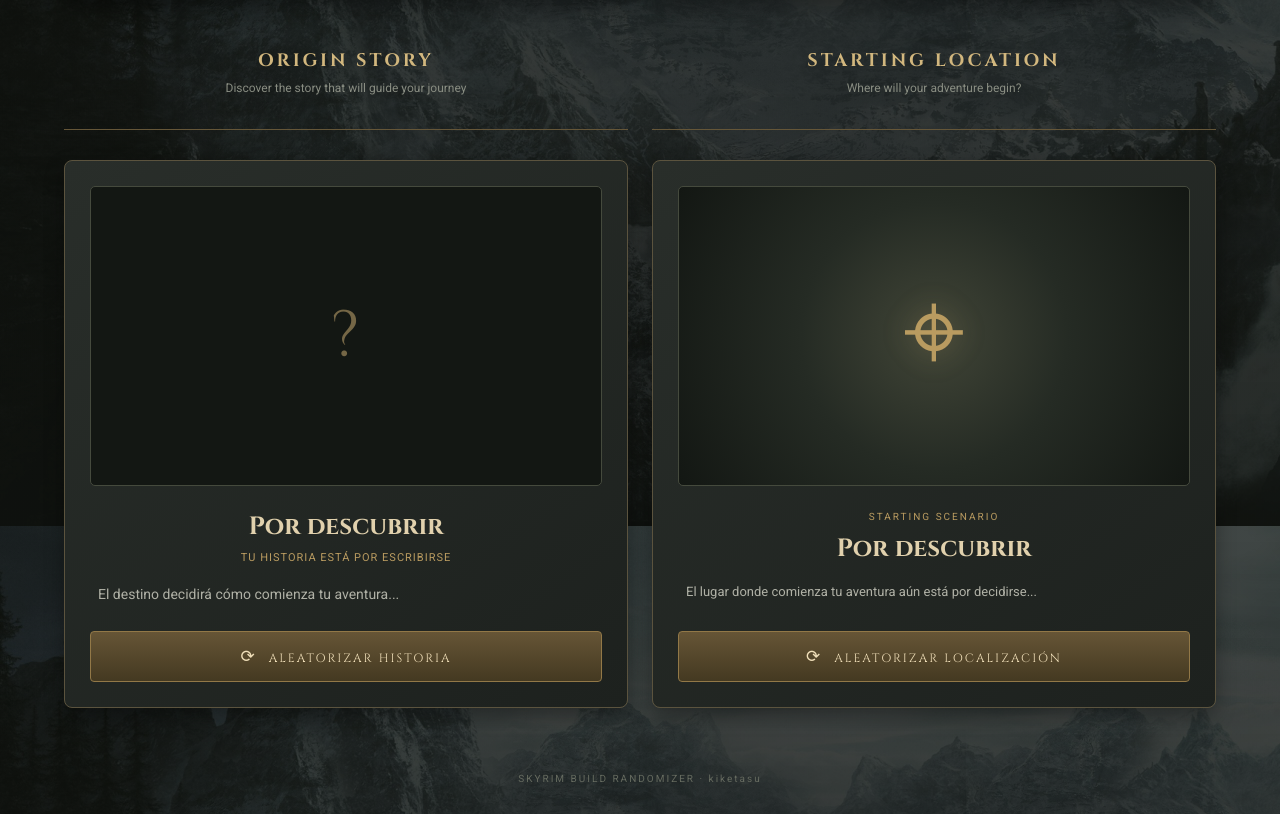
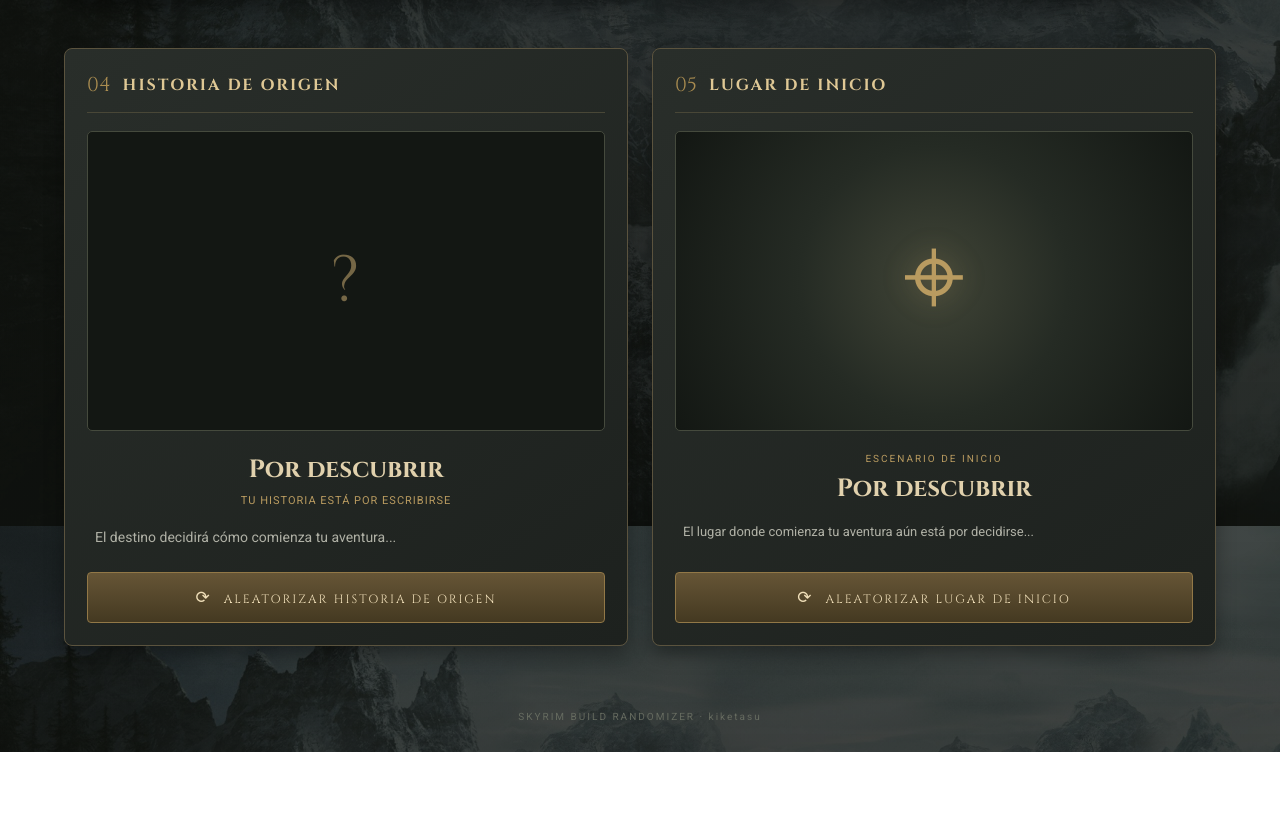
Before and after one commit to kiketasu/Skyrim-Randomizer, a plain HTML site: page index.html in a window 1280 px wide. Shown: the part 1074-1888 px from the top of the page. After the commit the page ends 1826 px from the top, so only its background shows below. Drawn offline with Linux system fonts and the light colour scheme.

Commit message:
add images and update index.html, script.js, and style.css

```diff
--- a/index.html
+++ b/index.html
@@ -109,12 +109,12 @@
 <div class="origin-location-grid">
 
     <section class="origin-section">
-        <div class="section-heading">
-            <h3>ORIGIN STORY</h3>
-            <p>Discover the story that will guide your journey</p>
-        </div>
+        <article class="origin-card">
+            <div class="card-header">
+                <span class="number">04</span>
+                <h3>HISTORIA DE ORIGEN</h3>
+            </div>
 
-        <article class="origin-card">
             <div class="origin-image-container">
                 <img id="origin-image" src="" alt="Imagen de la historia de origen">
                 <div id="origin-placeholder" class="image-placeholder">?</div>
@@ -127,33 +127,33 @@
             </div>
 
             <button class="random-button" id="origin-button">
-                <span>⟳</span> ALEATORIZAR HISTORIA
+                <span>⟳</span> ALEATORIZAR HISTORIA DE ORIGEN
             </button>
         </article>
     </section>
 
     <section class="starting-section">
-        <div class="section-heading">
-            <h3>STARTING LOCATION</h3>
-            <p>Where will your adventure begin?</p>
-        </div>
+        <article class="starting-card">
+            <div class="card-header">
+                <span class="number">05</span>
+                <h3>LUGAR DE INICIO</h3>
+            </div>
 
-        <article class="starting-card">
-            <div class="starting-emblem" aria-hidden="true">⌖</div>
+            <div class="starting-image-container"><img id="starting-image" src="images/posada.jpg" alt="Imagen del escenario de inicio"><span id="starting-image-placeholder" aria-hidden="true">⌖</span></div>
 
             <div class="starting-info">
-                <span class="starting-label">STARTING SCENARIO</span>
+                <span class="starting-label">ESCENARIO DE INICIO</span>
                 <h4 id="starting-scenario">Por descubrir</h4>
                 <p id="starting-description">El lugar donde comienza tu aventura aún está por decidirse...</p>
 
                 <div id="starting-location-wrap" class="starting-location-wrap">
-                    <span class="starting-label">STARTING LOCATION</span>
+                    <span class="starting-label">UBICACIÓN</span>
                     <h5 id="starting-location"></h5>
                 </div>
             </div>
 
             <button class="random-button" id="starting-button">
-                <span>⟳</span> ALEATORIZAR LOCALIZACIÓN
+                <span>⟳</span> ALEATORIZAR LUGAR DE INICIO
             </button>
         </article>
     </section>
--- a/script.js
+++ b/script.js
@@ -1035,103 +1035,114 @@ backToTopButton.addEventListener("click", () => {
 
 const startingScenarios = [
     {
-        name: "Regular (Inn)",
-        description: "You're a Regular at an Inn somewhere in Skyrim or Solstheim.",
+        name: "Cliente habitual de una posada",
+        image: "images/posada.jpg",
+        description: "Eres cliente habitual de una posada de Skyrim o Solstheim.",
         locations: [
-            "The Bannered Mare",
-            "The Bee and Barb",
-            "The Winking Skeever",
-            "Silver-Blood Inn",
-            "Candlehearth Hall",
-            "Dead Man's Drink",
-            "Moorside Inn",
-            "The Frozen Hearth",
-            "Windpeak Inn",
-            "The Retching Netch",
-            "The Sleeping Giant Inn",
-            "Frostfruit Inn",
-            "Vilemyr Inn",
-            "Old Hroldan Inn",
-            "Four Shields Tavern",
-            "Nightgate Inn",
-            "Braidwood Inn"
+            "La yegua abanderada",
+            "La abeja y el dardo",
+            "El skeever travieso",
+            "Posada de Sangre Argéntea",
+            "Salón El calor de la vela",
+            "El trago del finado",
+            "Posada El brezal",
+            "El hogar helado",
+            "El pico ventoso",
+            "El Netch rezumante",
+            "El gigante dormido",
+            "Posada La fruta gélida",
+            "Posada de Vilemyr",
+            "Viejo Hroldan",
+            "Taberna Los cuatro escudos",
+            "Posada El portal nocturno",
+            "Posada del Bosque Trenzado"
         ]
     },
     {
-        name: "From Overseas",
-        description: "You arrived in Skyrim by ship.",
+        name: "Procedente del extranjero",
+        image: "images/extranjero.jpg",
+        description: "Has llegado a Skyrim en barco.",
         locations: [
-            "East Empire Trading Company",
-            "Windhelm Docks",
-            "Dawnstar's Shore",
-            "Raven Rock Docks"
+            "Compañía del Imperio Oriental",
+            "Muelles de Ventalia",
+            "Costa de Lucero del Alba",
+            "Muelles de Roca del Cuervo"
         ]
     },
     {
-        name: "Shipwrecked",
-        description: "You've been victim of a crash on high seas. As you regain consciousness you are the last survivor, deep underwater. Will you manage to escape?",
+        name: "Náufrago",
+        image: "images/naufrago.jpg",
+        description: "Has sufrido un naufragio en alta mar. Al recuperar la consciencia, descubres que eres el único superviviente y estás bajo el agua. ¿Conseguirás escapar?",
         locations: []
     },
     {
-        name: "Vampire",
-        description: "You're part of a vampire clan.",
+        name: "Vampiro",
+        image: "images/vampiro.jpg",
+        description: "Formas parte de un clan de vampiros.",
         locations: [
-            "Pinemoon Cave",
-            "Bloodlet Throne",
-            "Movarth's Lair",
-            "Haemar's Shame"
+            "Cueva de Pinoalto",
+            "Trono Sangriento",
+            "Guarida de Movarth",
+            "La vergüenza de Haemar"
         ]
     },
     {
-        name: "Werewolf",
-        description: "You are a Werewolf hunting in Hircine's name.",
+        name: "Hombre lobo",
+        image: "images/hombre_lobo.jpg",
+        description: "Eres un hombre lobo que caza en nombre de Hircine.",
         locations: []
     },
     {
-        name: "Forsworn",
-        description: "You are a member of the Forsworn at Druadach Redoubt.",
+        name: "Renegado",
+        image: "images/renegado.jpg",
+        description: "Eres miembro de los Renegados en el Reducto de Druadach.",
         locations: []
     },
     {
-        name: "Guilds",
-        description: "You are a member of one of the Guilds in Skyrim.",
+        name: "Gremios",
+        image: "images/gremio.jpg",
+        description: "Eres miembro de uno de los gremios de Skyrim.",
         locations: [
-            "College of Winterhold",
-            "Thieves Guild",
-            "Dark Brotherhood",
-            "Companions"
+            "Colegio de Hibernalia",
+            "Gremio de Ladrones",
+            "Hermandad Oscura",
+            "Los Compañeros"
         ]
     },
     {
-        name: "Dragonborn",
-        description: "You are the Dragonborn of legend, saving the world from Alduin.",
+        name: "Sangre de Dragón",
+        image: "images/sangre_dragon.jpg",
+        description: "Eres el Sangre de Dragón de la leyenda y debes salvar el mundo de Alduin.",
         locations: [
-            "Vanilla Start",
-            "Helgen Keep (Start)",
-            "Helgen Keep (End)",
-            "High Hrothgar"
+            "Inicio original",
+            "Torreón de Helgen (inicio)",
+            "Torreón de Helgen (final)",
+            "Alto Hrothgar"
         ]
     },
     {
-        name: "Wanted Criminal",
-        description: "You are a criminal with high bounties in multiple holds, taking shelter at a nearby camp.",
+        name: "Criminal buscado",
+        image: "images/criminal.jpg",
+        description: "Eres un criminal con elevadas recompensas por tu captura en varias comarcas y te refugias en un campamento cercano.",
         locations: []
     },
     {
-        name: "Left for Dead",
-        description: "You've been attacked and barely managed to survive. Wounded and taken by disease you try to find a way back to civilization.",
+        name: "Abandonado a tu suerte",
+        image: "images/abandonado.jpg",
+        description: "Has sufrido un ataque y apenas has conseguido sobrevivir. Herido y enfermo, intentas encontrar el camino de vuelta a la civilización.",
         locations: []
     },
     {
-        name: "My Own Home",
-        description: "You own property in one of the major cities.",
+        name: "Mi propio hogar",
+        image: "images/casa.jpg",
+        description: "Tienes una propiedad en una de las principales ciudades o regiones.",
         locations: [
-            "Whiterun",
-            "The Rift",
-            "The Pale",
-            "Winterhold",
-            "The Reach",
-            "Solitude",
+            "Carrera Blanca",
+            "La Grieta",
+            "El Pálido",
+            "Hibernalia",
+            "La Cuenca",
+            "Soledad",
             "Riften",
             "Markarth"
         ]
@@ -1143,6 +1154,7 @@ const startingOptions = startingScenarios.flatMap(scenario => {
         return [{
             scenario: scenario.name,
             description: scenario.description,
+            image: scenario.image,
             location: null
         }];
     }
@@ -1150,6 +1162,7 @@ const startingOptions = startingScenarios.flatMap(scenario => {
     return scenario.locations.map(location => ({
         scenario: scenario.name,
         description: scenario.description,
+        image: scenario.image,
         location
     }));
 });
@@ -1161,6 +1174,22 @@ function randomizeStartingLocation() {
 
     document.getElementById("starting-scenario").textContent = selected.scenario;
     document.getElementById("starting-description").textContent = selected.description;
+
+    const startingImage = document.getElementById("starting-image");
+    const imagePlaceholder = document.getElementById("starting-image-placeholder");
+    startingImage.classList.remove("visible");
+    imagePlaceholder.style.display = "flex";
+    startingImage.onload = () => {
+        startingImage.classList.add("visible");
+        imagePlaceholder.style.display = "none";
+    };
+    startingImage.onerror = () => {
+        startingImage.classList.remove("visible");
+        imagePlaceholder.style.display = "flex";
+        console.error("No se ha encontrado la imagen del escenario:", selected.image);
+    };
+    startingImage.src = selected.image;
+    startingImage.alt = `Escenario: ${selected.scenario}`;
 
     const locationWrap = document.getElementById("starting-location-wrap");
     const locationName = document.getElementById("starting-location");
--- a/style.css
+++ b/style.css
@@ -825,3 +825,104 @@ footer {
         font-size: 17px;
     }
 }
+
+
+/* =================================
+   AJUSTES FINALES · ENCABEZADOS 04 Y 05
+================================= */
+
+.origin-location-grid .section-heading {
+    display: none;
+}
+
+.origin-location-grid .origin-card,
+.origin-location-grid .starting-card {
+    padding: 22px;
+}
+
+.origin-location-grid .origin-card > .card-header,
+.origin-location-grid .starting-card > .card-header {
+    display: flex;
+    align-items: center;
+    gap: 12px;
+    border-bottom: 1px solid #494737;
+    padding-bottom: 14px;
+    margin: 0 0 18px;
+}
+
+.origin-location-grid .origin-card > .card-header h3,
+.origin-location-grid .starting-card > .card-header h3 {
+    font-family: 'Cinzel', serif;
+    font-size: 16px;
+    letter-spacing: 2px;
+    color: #dfc895;
+}
+
+.origin-location-grid .origin-card > .card-header .number,
+.origin-location-grid .starting-card > .card-header .number {
+    color: #a98c50;
+    font-family: 'Cinzel', serif;
+    font-size: 20px;
+}
+
+.origin-location-grid .origin-image-container,
+.origin-location-grid .starting-emblem {
+    min-height: 300px;
+}
+
+.origin-location-grid .origin-info,
+.origin-location-grid .starting-info {
+    padding: 22px 8px;
+}
+
+.origin-location-grid .starting-label {
+    margin-bottom: 8px;
+}
+
+
+/* Imagen dinámica del escenario de inicio */
+.starting-image-container {
+    min-height: 300px;
+    position: relative;
+    display: flex;
+    align-items: center;
+    justify-content: center;
+    overflow: hidden;
+    background: radial-gradient(circle, #414537 0%, #252b24 45%, #131713 100%);
+    border: 1px solid #454a3d;
+    border-radius: 5px;
+}
+
+.starting-image-container img {
+    display: none;
+    width: 100%;
+    height: 300px;
+    object-fit: cover;
+    object-position: center;
+}
+
+.starting-image-container img.visible {
+    display: block;
+}
+
+.starting-image-container span {
+    display: flex;
+    align-items: center;
+    justify-content: center;
+    color: #b99b60;
+    font-family: 'Cinzel', serif;
+    font-size: 110px;
+    text-shadow: 0 0 30px #b99b6044;
+}
+
+@media (max-width: 760px) {
+    .starting-image-container,
+    .starting-image-container img {
+        min-height: 220px;
+        height: 220px;
+    }
+
+    .starting-image-container span {
+        font-size: 85px;
+    }
+}
```
Also changed, not shown: images/abandonado.jpg (added), images/casa.jpg (added), images/criminal.jpg (added), images/extranjero.jpg (added), images/gremio.jpg (added), images/hombre_lobo.jpg (added), images/naufrago.jpg (added), images/posada.jpg (added), images/renegado.jpg (added), images/sangre_dragon.jpg (added), images/vampiro.jpg (added).
